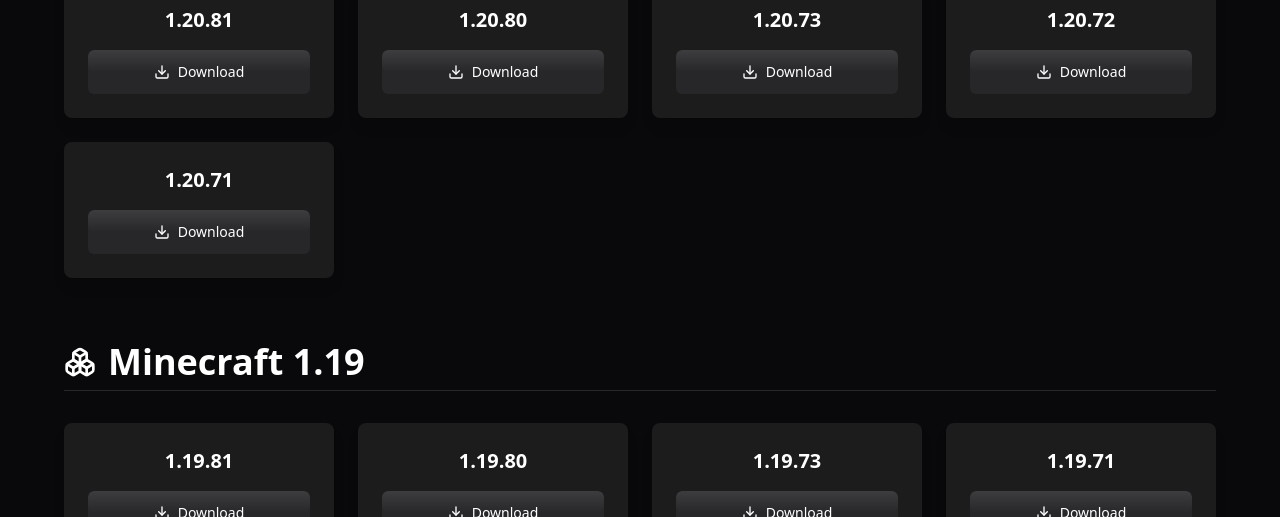
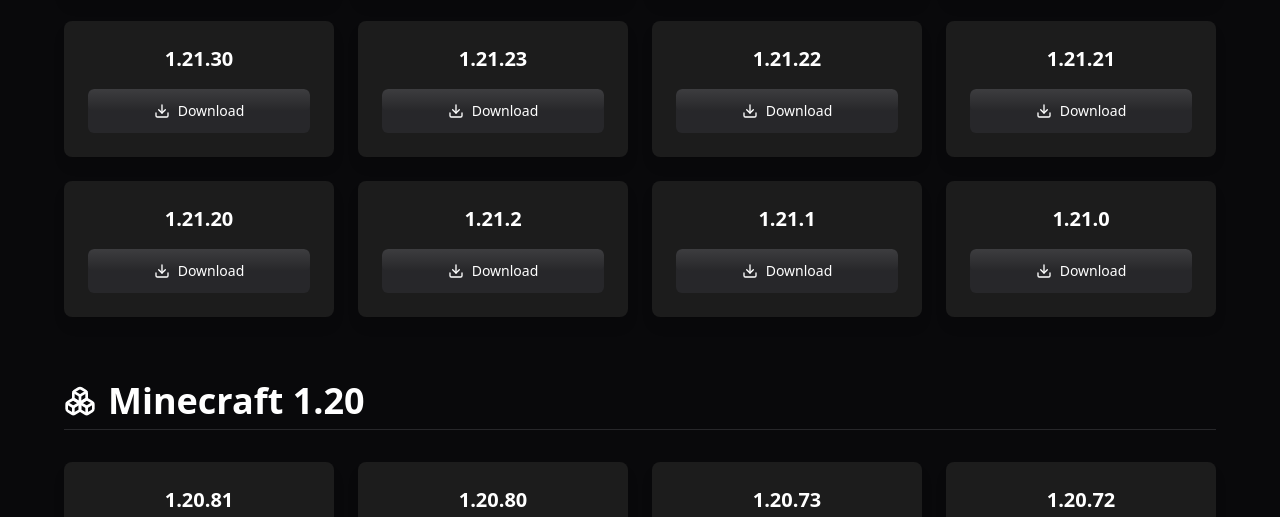
Before and after one commit to RohanDaCoder/MCPE-Free, a plain HTML site: page index.html in a window 1280 px wide. Shown: the part 712-1229 px from the top of the page. Drawn offline with nearby package versions, Linux system fonts and the light colour scheme.

Commit message:
added 1.21.0 to 1.21.50

```diff
--- a/index.html
+++ b/index.html
@@ -152,7 +152,20 @@
                     releases: [
                         { version: "1.21.62", url: "https://mcpedl.org/uploads_files/25-02-2025/minecraft-1-21-62.apk" },
                         { version: "1.21.51", url: "https://mcpedl.org/uploads_files/11-12-2024/minecraft-1-21-51.apk" },
-                        { version: "1.21.50", url: "https://mcpedl.org/uploads_files/03-12-2024/minecraft-1-21-50.apk" }
+                        { version: "1.21.50", url: "https://mcpedl.org/uploads_files/03-12-2024/minecraft-1-21-50.apk" },
+                        { version: "1.21.44", url: "https://mcpedl.org/uploads_files/02-11-2024/minecraft-1-21-44.apk" },
+                        { version: "1.21.43", url: "https://mcpedl.org/uploads_files/28-10-2024/minecraft-1-21-43-compressed.apk" },
+                        { version: "1.21.41", url: "https://mcpedl.org/uploads_files/23-10-2024/minecraft-1-21-41.apk" },
+                        { version: "1.21.40", url: "https://mcpedl.org/uploads_files/22-10-2024/minecraft-1-21-40.apk" },
+                        { version: "1.21.31", url: "https://mcpedl.org/uploads_files/30-09-2024/minecraft-1-21-31.apk" },
+                        { version: "1.21.30", url: "https://mcpedl.org/uploads_files/17-09-2024/minecraft-1-21-30.apk" },
+                        { version: "1.21.23", url: "https://mcpedl.org/uploads_files/04-09-2024/minecraft-1-21-23.apk" },
+                        { version: "1.21.22", url: "https://mcpedl.org/uploads_files/28-08-2024/minecraft-1-21-22.apk" },
+                        { version: "1.21.21", url: "https://mcpedl.org/uploads_files/16-08-2024/minecraft-1-21-21.apk" },
+                        { version: "1.21.20", url: "https://mcpedl.org/uploads_files/13-08-2024/minecraft-1-21-20.apk" },
+                        { version: "1.21.2", url: "https://mcpedl.org/uploads_files/09-07-2024/minecraft-1-21-2.apk" },
+                        { version: "1.21.1", url: "https://mcpedl.org/uploads_files/21-06-2024/minecraft-1-21-1.apk" },
+                        { version: "1.21.0", url: "https://mcpedl.org/uploads_files/28-06-2024/minecraft-1-21-0.apk" }
                     ]
                 },
                 {
```
